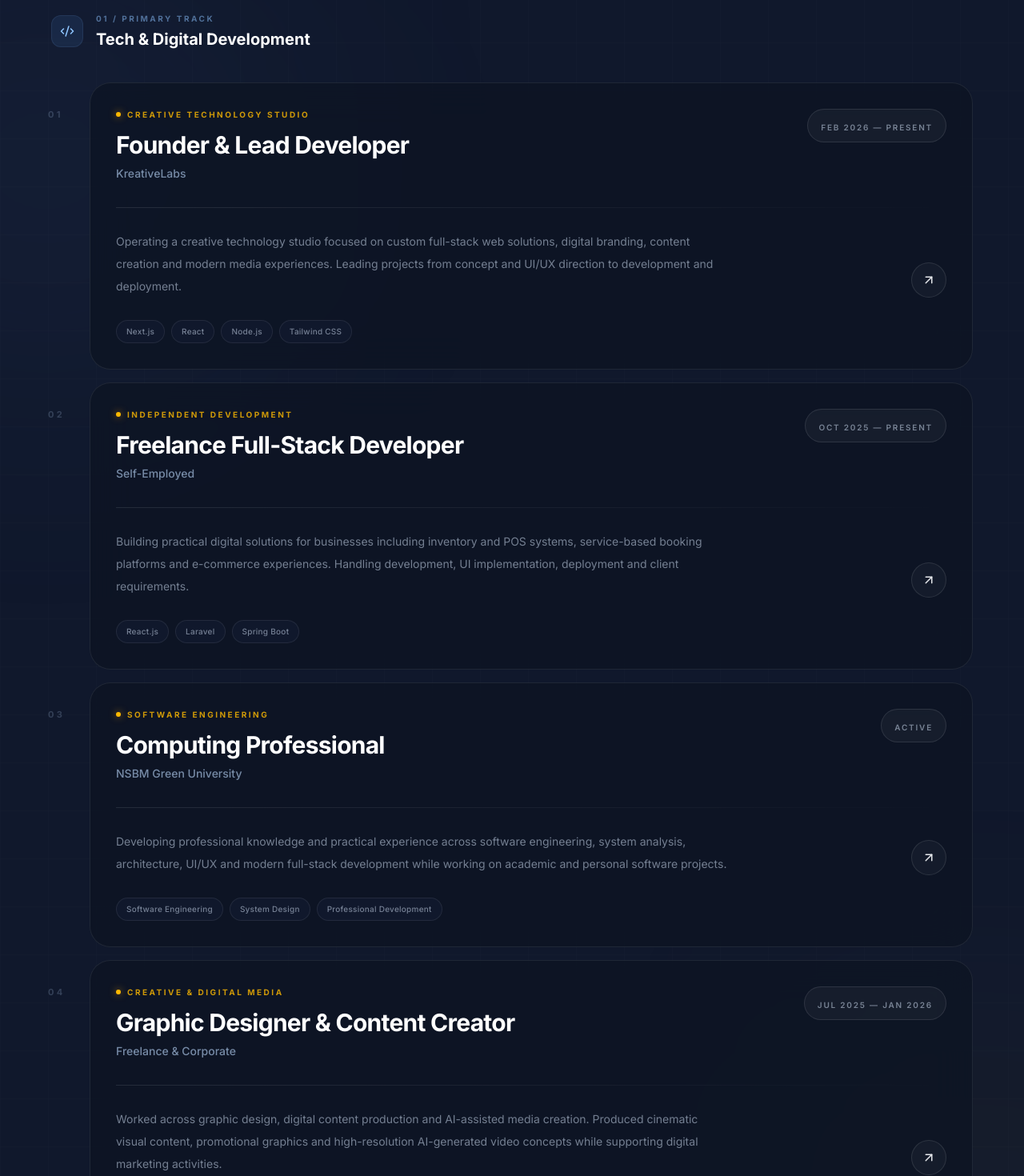
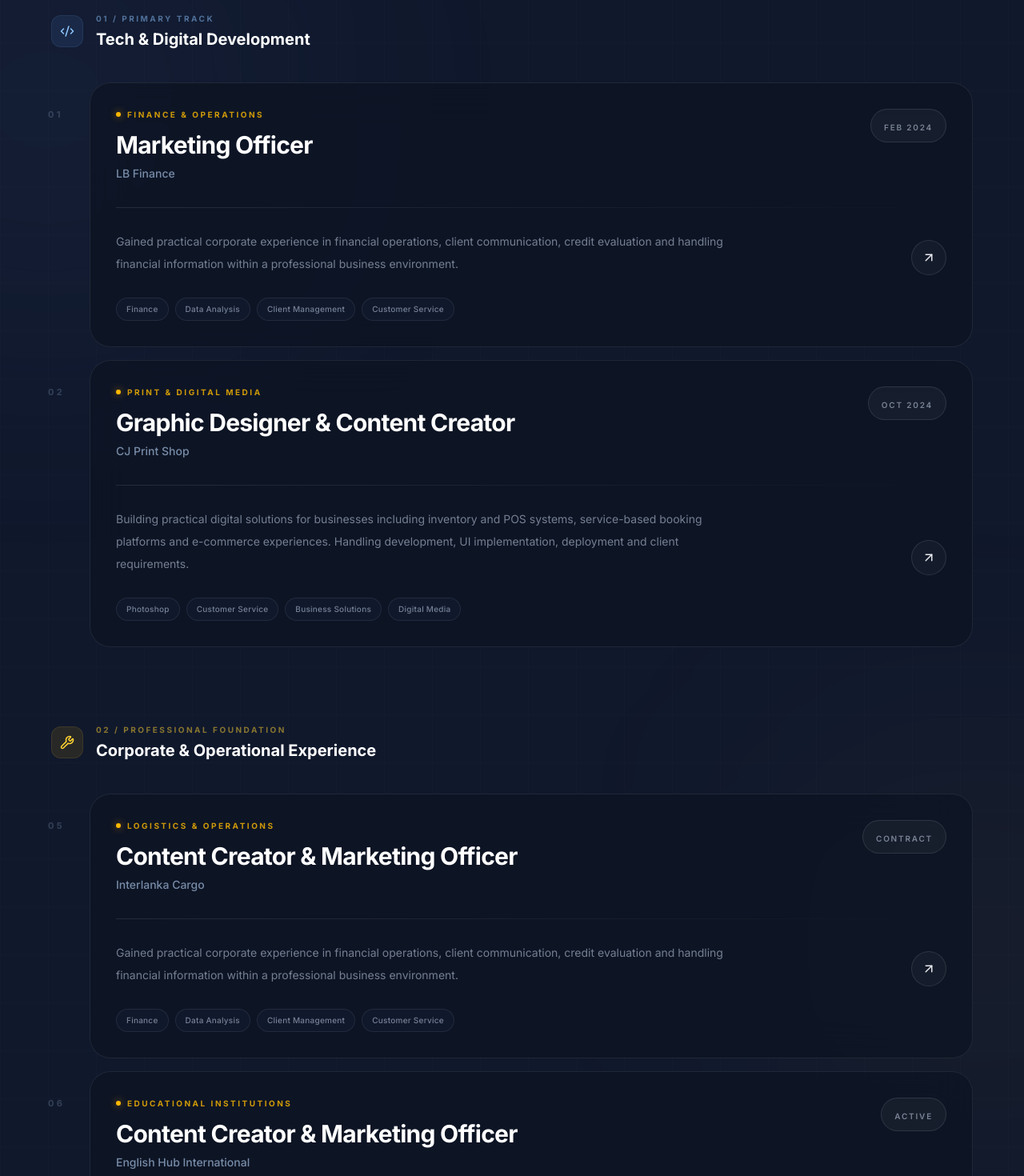
Before and after one commit to Keshpro/Keshanofficial_port, a Next.js app: page / in a window 1280 px wide. Shown: the part 4580-6050 px from the top of the page at 80% size. Built offline with nearby package versions, Linux system fonts and the light colour scheme.

Commit message:
completed

```diff
--- a/app/components/Experience.tsx
+++ b/app/components/Experience.tsx
@@ -18,46 +18,24 @@ import { Key, ReactElement, JSXElementConstructor, ReactNode, ReactPortal } from
 const techExperiences = [
   {
     id: "01",
-    role: "Founder & Lead Developer",
-    company: "KreativeLabs",
-    duration: "Feb 2026 — Present",
-    type: "Creative Technology Studio",
+    role: "Marketing Officer",
+    company: "LB Finance",
+    duration: "Feb 2024",
+    type: "Finance & Operations",
     description:
-      "Operating a creative technology studio focused on custom full-stack web solutions, digital branding, content creation and modern media experiences. Leading projects from concept and UI/UX direction to development and deployment.",
-    tech: ["Next.js", "React", "Node.js", "Tailwind CSS"],
+      "Gained practical corporate experience in financial operations, client communication, credit evaluation and handling financial information within a professional business environment.",
+    tech: ["Finance", "Data Analysis", "Client Management", "Customer Service"],
   },
 
   {
     id: "02",
-    role: "Freelance Full-Stack Developer",
-    company: "Self-Employed",
-    duration: "Oct 2025 — Present",
-    type: "Independent Development",
+    role: "Graphic Designer & Content Creator",
+    company: "CJ Print Shop",
+    duration: "Oct 2024",
+    type: "Print & Digital Media",
     description:
       "Building practical digital solutions for businesses including inventory and POS systems, service-based booking platforms and e-commerce experiences. Handling development, UI implementation, deployment and client requirements.",
-    tech: ["React.js", "Laravel", "Spring Boot"],
-  },
-
-  {
-    id: "03",
-    role: "Computing Professional",
-    company: "NSBM Green University",
-    duration: "Active",
-    type: "Software Engineering",
-    description:
-      "Developing professional knowledge and practical experience across software engineering, system analysis, architecture, UI/UX and modern full-stack development while working on academic and personal software projects.",
-    tech: ["Software Engineering", "System Design", "Professional Development"],
-  },
-
-  {
-    id: "04",
-    role: "Graphic Designer & Content Creator",
-    company: "Freelance & Corporate",
-    duration: "Jul 2025 — Jan 2026",
-    type: "Creative & Digital Media",
-    description:
-      "Worked across graphic design, digital content production and AI-assisted media creation. Produced cinematic visual content, promotional graphics and high-resolution AI-generated video concepts while supporting digital marketing activities.",
-    tech: ["UI/UX", "AI Video Tools", "Graphic Design"],
+    tech: ["Photoshop", "Customer Service", "Business Solutions", "Digital Media"],
   },
 ];
 
@@ -68,21 +46,21 @@ const techExperiences = [
 const corporateExperiences = [
   {
     id: "05",
-    role: "Credit Officer",
-    company: "LB Finance",
-    duration: "Previous Role",
-    type: "Finance & Operations",
+    role: "Content Creator & Marketing Officer",
+    company: "Interlanka Cargo",
+    duration: "Contract",
+    type: "Logistics & Operations",
     description:
       "Gained practical corporate experience in financial operations, client communication, credit evaluation and handling financial information within a professional business environment.",
-    tech: ["Finance", "Data Analysis", "Client Management"],
+    tech: ["Finance", "Data Analysis", "Client Management", "Customer Service"],
   },
 
   {
     id: "06",
-    role: "Manager / Moto Mechanic",
-    company: "Nishantha Auto Electricals",
-    duration: "Ongoing",
-    type: "Management & Automotive",
+    role: "Content Creator & Marketing Officer",
+    company: "English Hub International",
+    duration: "Active",
+    type: "Educational Institutions",
     description:
       "Managing the Kumbiyangoda, Matale branch while handling daily operations, customer relationships, logistics and hands-on automotive electrical and mechanical work.",
     tech: ["Management", "Operations", "Automotive"],
@@ -167,7 +145,7 @@ function ExperienceCard({ exp, index }: { exp: ExperienceItem; index: number })
       </div>
 
       {/* Card */}
-      <div className="relative overflow-hidden rounded-[26px] border border-white/[0.08] bg-[#0d1424]/80 p-6 backdrop-blur-xl transition-all duration-500 md:p-8 lg:ml-12">
+      <div className="relative overflow-hidden rounded-[26px] border border-white/8 bg-[#0d1424]/80 p-6 backdrop-blur-xl transition-all duration-500 md:p-8 lg:ml-12">
 
         {/* Hover glow */}
         <div className="pointer-events-none absolute -right-24 -top-24 h-48 w-48 rounded-full bg-amber-500/0 blur-[80px] transition-all duration-700 group-hover:bg-amber-500/10" />
@@ -197,7 +175,7 @@ function ExperienceCard({ exp, index }: { exp: ExperienceItem; index: number })
           </div>
 
           {/* Date */}
-          <div className="w-fit rounded-full border border-white/10 bg-white/[0.04] px-4 py-2">
+          <div className="w-fit rounded-full border border-white/10 bg-white/4 px-4 py-2">
             <span className="text-[10px] font-semibold uppercase tracking-[0.18em] text-blue-100/50">
               {exp.duration}
             </span>
@@ -205,7 +183,7 @@ function ExperienceCard({ exp, index }: { exp: ExperienceItem; index: number })
         </div>
 
         {/* Divider */}
-        <div className="mb-7 h-px bg-gradient-to-r from-white/10 via-white/5 to-transparent" />
+        <div className="mb-7 h-px bg-linear-to-r from-white/10 via-white/5 to-transparent" />
 
         {/* Description */}
         <div className="relative grid gap-8 md:grid-cols-[1fr_auto] md:items-end">
@@ -214,7 +192,7 @@ function ExperienceCard({ exp, index }: { exp: ExperienceItem; index: number })
           </p>
 
           {/* Arrow */}
-          <div className="hidden h-11 w-11 items-center justify-center rounded-full border border-white/10 bg-white/[0.03] transition-all duration-500 group-hover:border-amber-400/40 group-hover:bg-amber-400 group-hover:text-black md:flex">
+          <div className="hidden h-11 w-11 items-center justify-center rounded-full border border-white/10 bg-white/3 transition-all duration-500 group-hover:border-amber-400/40 group-hover:bg-amber-400 group-hover:text-black md:flex">
             <ArrowUpRight
               size={18}
               className="transition-transform duration-300 group-hover:translate-x-0.5 group-hover:-translate-y-0.5"
@@ -255,10 +233,10 @@ export default function Experience() {
 
       <div className="pointer-events-none absolute inset-0 overflow-hidden">
         {/* Blue glow */}
-        <div className="absolute left-[-15%] top-[10%] h-[500px] w-[500px] rounded-full bg-[#4a6fa5]/10 blur-[150px]" />
+        <div className="absolute left-[-15%] top-[10%] h-125 w-125 rounded-full bg-[#4a6fa5]/10 blur-[150px]" />
 
         {/* Amber glow */}
-        <div className="absolute right-[-15%] top-[45%] h-[500px] w-[500px] rounded-full bg-[#D4AF37]/5 blur-[150px]" />
+        <div className="absolute right-[-15%] top-[45%] h-125 w-125 rounded-full bg-[#D4AF37]/5 blur-[150px]" />
 
         {/* Grid */}
         <div
@@ -320,9 +298,9 @@ export default function Experience() {
 
           {/* Accent */}
           <div className="mt-7 flex items-center gap-2">
-            <div className="h-[3px] w-20 rounded-full bg-amber-400" />
-            <div className="h-[3px] w-8 rounded-full bg-amber-400/30" />
-            <div className="h-[3px] w-2 rounded-full bg-amber-400/10" />
+            <div className="h-0.75 w-20 rounded-full bg-amber-400" />
+            <div className="h-0.75 w-8 rounded-full bg-amber-400/30" />
+            <div className="h-0.75 w-2 rounded-full bg-amber-400/10" />
           </div>
 
           <p className="mt-7 max-w-2xl text-sm leading-7 text-blue-100/50 md:text-base">
@@ -509,7 +487,7 @@ export default function Experience() {
                   duration: 0.5,
                   delay: index * 0.1,
                 }}
-                className="group relative overflow-hidden rounded-[24px] border border-white/[0.08] bg-[#0d1424]/80 p-6 backdrop-blur-xl transition-all duration-500 hover:-translate-y-1 hover:border-amber-400/30"
+                className="group relative overflow-hidden rounded-3xl border border-white/[0.08] bg-[#0d1424]/80 p-6 backdrop-blur-xl transition-all duration-500 hover:-translate-y-1 hover:border-amber-400/30"
               >
 
                 {/* Glow */}
@@ -584,21 +562,9 @@ export default function Experience() {
           transition={{
             duration: 0.8,
           }}
-          className="mt-20 flex flex-col items-center justify-between gap-4 border-t border-white/[0.08] pt-8 sm:flex-row"
+          className="mt-20 flex flex-col items-center justify-between gap-4 border-t border-white/8 pt-8 sm:flex-row"
         >
-          <div className="flex items-center gap-3">
-            <span className="h-2 w-2 animate-pulse rounded-full bg-amber-400 shadow-[0_0_12px_rgba(245,158,11,.8)]" />
-
-            <span className="text-[10px] font-semibold uppercase tracking-[0.25em] text-blue-100/30">
-              Always building. Always learning.
-            </span>
-          </div>
-
-          <span className="text-[10px] tracking-[0.3em] text-blue-100/15">
-            KESHAN / EXPERIENCE
-          </span>
         </motion.div>
-
       </div>
     </section>
   );
--- a/app/components/Projects.tsx
+++ b/app/components/Projects.tsx
@@ -42,7 +42,7 @@ const projectsData = [
   },
   {
     number: "04",
-    title: "NWD Clothing E-Commerce",
+    title: "Binlex Clothing E-Commerce",
     category: "E-Commerce",
     description:
       "A modern React-based e-commerce platform created for a women's clothing brand, combining a clean storefront experience with responsive product presentation and live hosting.",
```
